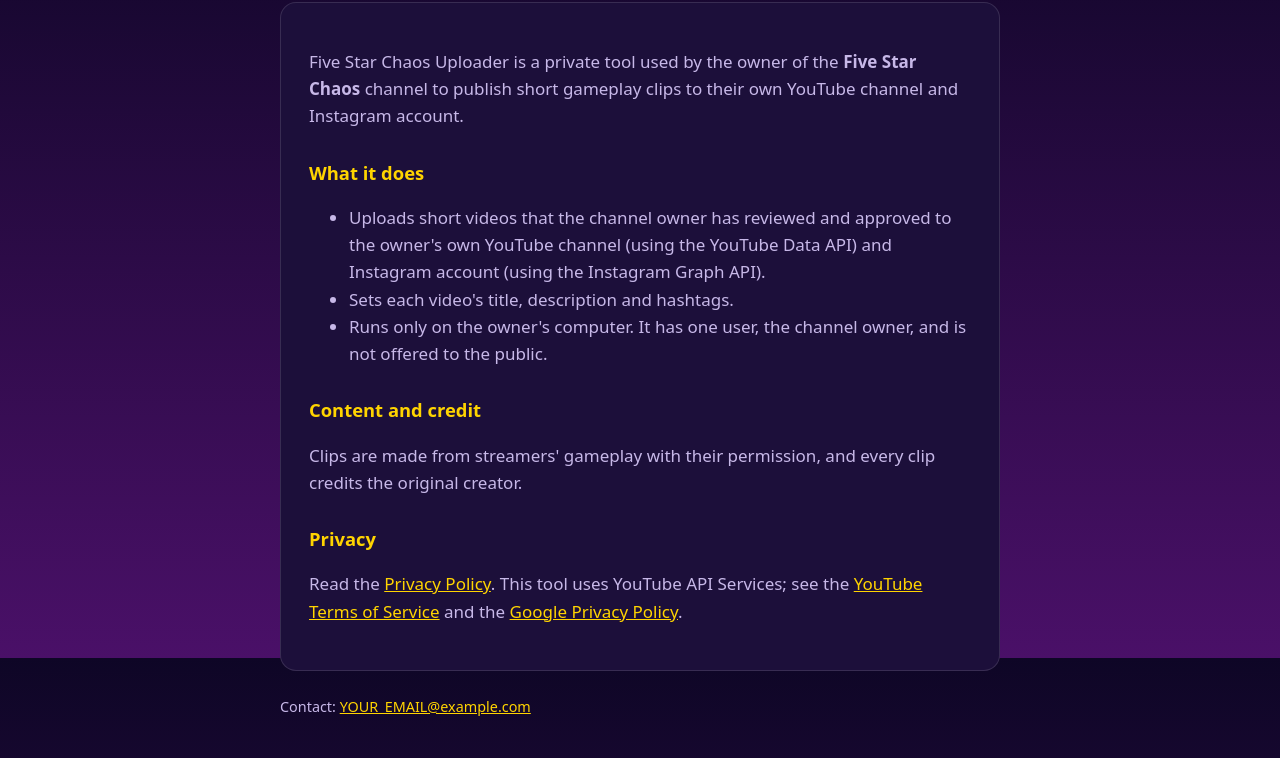
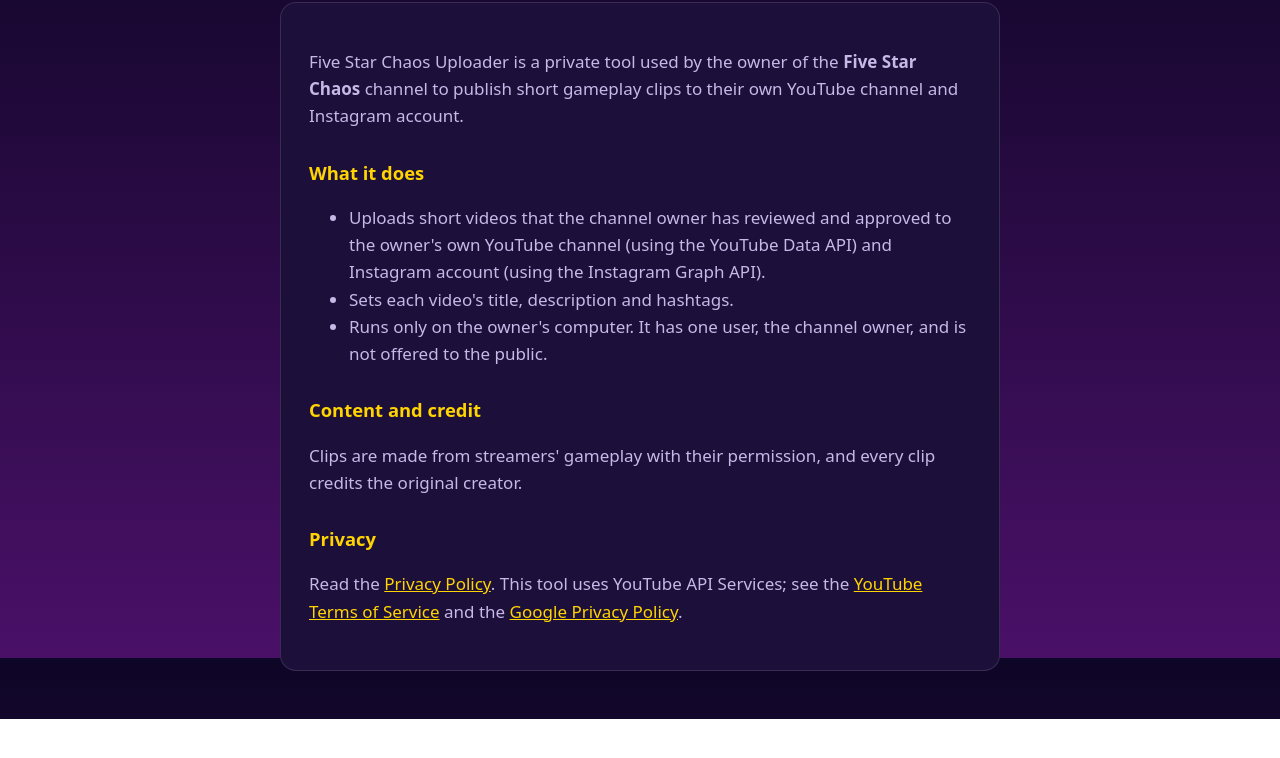
Before and after one commit to FiveStarChaos/fsc-uploader, a plain HTML site: page index.html in a window 1280 px wide. Shown: the part 142-900 px from the top of the page. After the commit the page ends 861 px from the top, so only its background shows below. Drawn offline with Linux system fonts and the light colour scheme.

Commit message:
Update index.html

```diff
--- a/index.html
+++ b/index.html
@@ -45,7 +45,6 @@
        <a href="https://www.youtube.com/t/terms">YouTube Terms of Service</a> and the
        <a href="https://policies.google.com/privacy">Google Privacy Policy</a>.</p>
   </div>
-  <footer>Contact: <a href="mailto:YOUR_EMAIL@example.com">YOUR_EMAIL@example.com</a></footer>
-</main>
+  </main>
 </body>
 </html>
```
